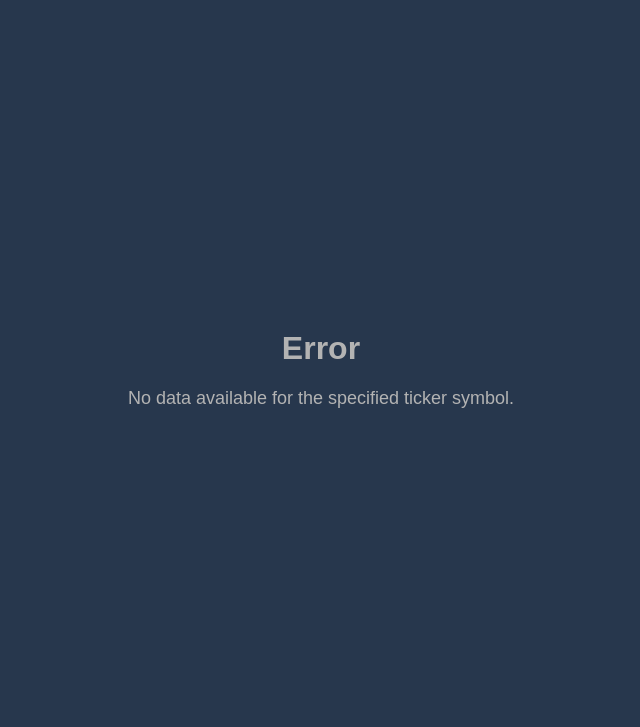
After one commit to patrick-hsbr/Stock_Ticker, a Flask app: page /error in a window 1280 px wide. The commit adds this page. Shown: the top 727 px of the page, without its empty margins (319-959 px from the left). Run offline with Flask 3, Linux system fonts and the light colour scheme.

Commit message:
frontend and errorpage added

```diff
--- a/app.py
+++ b/app.py
@@ -23,6 +23,11 @@ def home():
     ticker_data = load_tickers()
     return render_template("home.html", ticker_data=ticker_data)
 
+# Error page
+@app.route("/error")
+def error():
+    return render_template("error.html")
+
 # result page with chart
 @app.route("/response", methods=["POST"])
 def response():
@@ -38,7 +43,7 @@ def response():
 
         # error handling for user inputs with empty API response
         if data.empty:
-            return "Error: No data available for the specified ticker symbol."
+            return redirect("/error")
 
         # retrieving company information "longName" for specified stock code/ ticker symbol
         yticker = yf.Ticker(processed_input)
--- /dev/null
+++ b/templates/error.html
@@ -0,0 +1,37 @@
+<!DOCTYPE html>
+<html>
+<head>
+    <title>Error Page</title>
+    <style>
+        body {
+            background-color: #27374D;
+            font-family: Arial, sans-serif;
+            display: flex;
+            justify-content: center;
+            align-items: center;
+            height: 90vh;
+        }
+
+        .error-container {
+            text-align: center;
+        }
+
+        h1 {
+            color: #B3B3B3;
+            font-size: 32px;
+        }
+
+        p {
+            color: #B3B3B3;
+            font-size: 18px;
+            margin-top: 10px;
+        }
+    </style>
+</head>
+<body>
+    <div class="error-container">
+        <h1>Error</h1>
+        <p>No data available for the specified ticker symbol.</p>
+    </div>
+</body>
+</html>
--- a/tickers.txt
+++ b/tickers.txt
@@ -24,7 +24,6 @@ AZO,AutoZone Inc. | USA
 BANF,BancFirst Corporation | USA
 BBD,Banco Bradesco S.A. | USA
 BMA,Banco Macro S.A. | USA
-BTS.VI,Bank für Tirol und Vorarlberg Aktiengesellsch | Austria
 BAC,Bank of America Corporation | USA
 BCS,Barclays PLC | USA
 ^BFX,BEL 20 | Index
```
Also changed, not shown: templates/home.html (+16 -5 lines).
